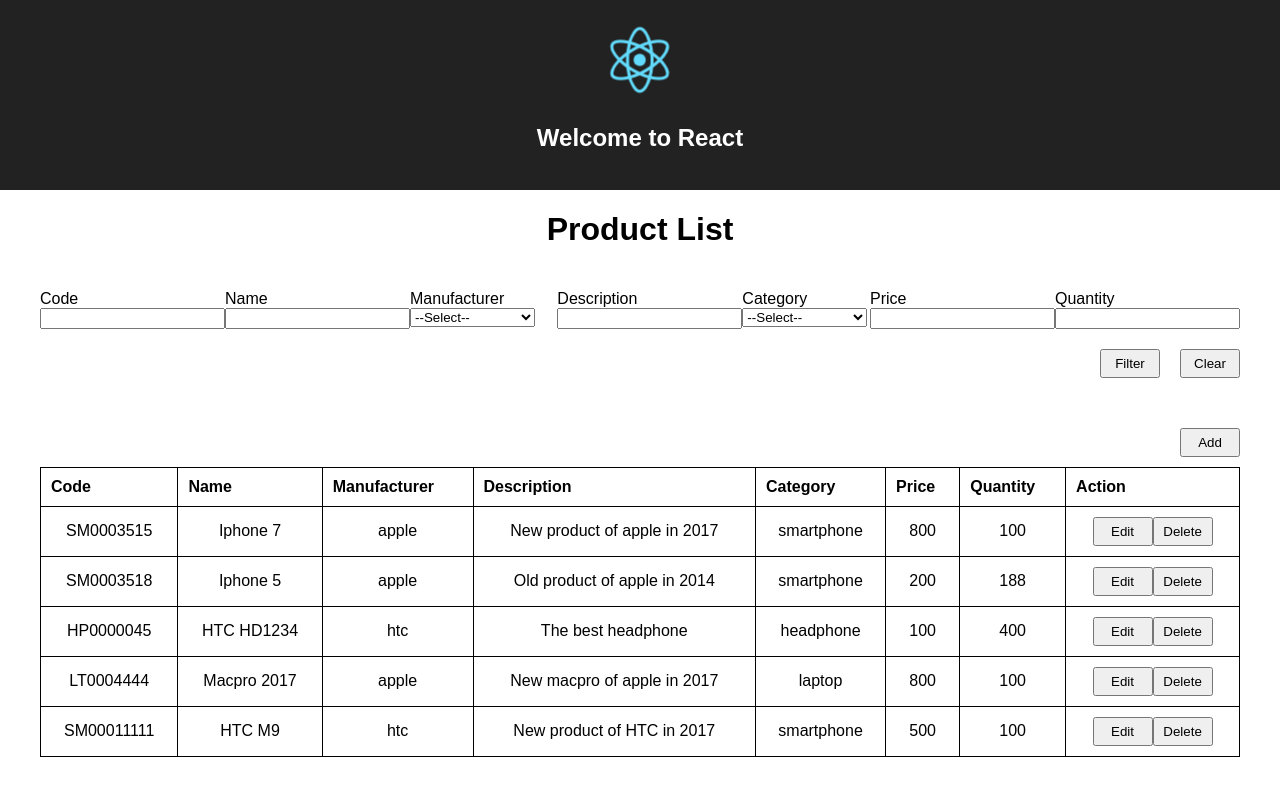
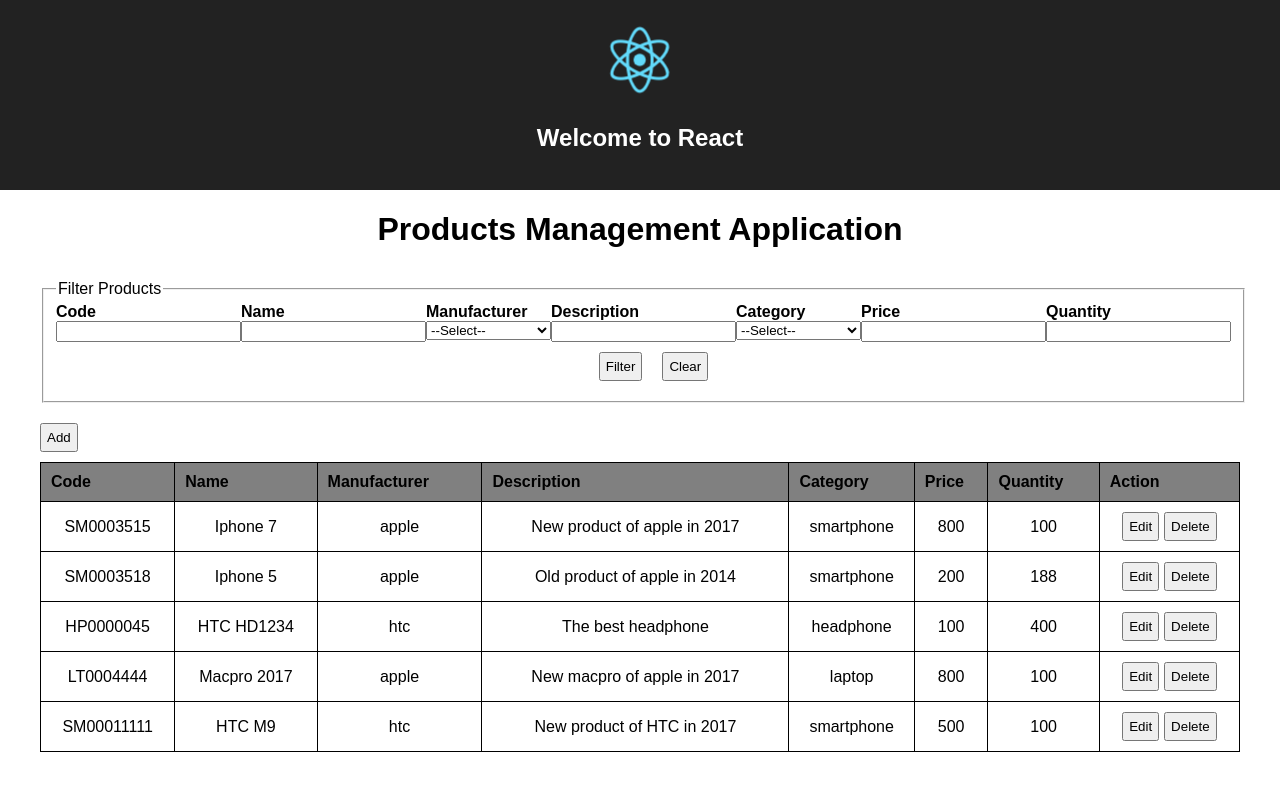
Before and after one commit to phamcanhqn/react, a React (Create React App) app in the folder practice-2/: page / in a window 1280 px wide. Shown: the top 796 px of the page. Built offline with nearby package versions, Linux system fonts and the light colour scheme.

Commit message:
Update UI and fix some bug

```diff
--- a/practice-2/src/commons/button/style/Button.css
+++ b/practice-2/src/commons/button/style/Button.css
@@ -1,4 +1,3 @@
 button {
-  padding: 10px;
-  width: 80px;
+  padding: 5px;
 }
--- a/practice-2/src/products-manage/ProductsManage.js
+++ b/practice-2/src/products-manage/ProductsManage.js
@@ -53,9 +53,9 @@
 
   //================== Handle sort==================
   handleSortAction = (target, sortBy) => {
-    const sortIcon = target.getElementsByClassName('sort-icon')[0];
-    const sortType = this.checkSortType(sortIcon);
-    const productsSorted = ProductHelpers.sortProductList(sortBy, sortType, this.state.products);
+    const sortIcon = target.getElementsByClassName('sort-icon')[0],
+      sortType = this.checkSortType(sortIcon),
+      productsSorted = ProductHelpers.sortProductList(sortBy, sortType, this.state.products);
 
     this.setState({
       sortType,
@@ -76,6 +76,11 @@
 
   //============ Handle Edit Action =================
   handleEditAction = (id) => {
+    if (this.state.actionType) {
+      alert('Please save your current data!');
+      return;
+    }
+
     this.setState(() => {
       const product = ProductHelpers.findProductById(id, this.state.products);
       const productEditing = Object.assign({}, product);
@@ -120,6 +125,7 @@
 
       return {
         products: preState.products,
+        actionType: '',
         productEditing: {}
       }
     });
@@ -127,6 +133,11 @@
 
   //========== Handle add new product========
   handleAddProductAction = () => {
+    if (this.state.actionType) {
+      alert('Please save your current data!');
+      return;
+    }
+
     this.setState(preState => {
       const dataReturn = ProductHelpers.addEmptyProduct(preState.products);
 
@@ -153,7 +164,7 @@
 		return (
       <div className='products-manage'>
         <h1>
-          Product List
+          Products Management Application
         </h1>
         <FilterProduct
           formRef={form => {this.filterForm = form}}
--- a/practice-2/src/products-manage/filter-product/FilterProduct.js
+++ b/practice-2/src/products-manage/filter-product/FilterProduct.js
@@ -29,32 +29,26 @@
     return !ProductHelpers.compareObject(this.props.filterValue, nextProps.filterValue);
   }
 
-  render() {
-    return (
-      <form className="filter-form" ref={this.props.formRef}>
-        <div className="filter-value">
-        { this.props.filterColumns.map((col) => {
-          if (col.name === 'action') return null;
-
+  renderElementByType = (type, name) => {
     let element;
 
-            switch (col.elementType){
+    switch (type){
       case 'input':
         element = (
             <Input
-                      name={col.name}
-                      className={`filter-input ${'filter-' + col.name}`}
-                      value={this.props.filterValue[col.name]}
+              name={name}
+              className={`filter-input ${'filter-' + name}`}
+              value={this.props.filterValue[name]}
               handleChange={this.handleChangeFilterValue} />
           );
         break;
       case 'dropdown':
         element = (
           <DropdownSelect
-                    name={col.name}
-                    className={`filter-dropdown ${'filter-' + col.name}`}
-                    options={this.props[col.name + 'Options']}
-                    value={this.props.filterValue[col.name]}
+            name={name}
+            className={`filter-dropdown ${'filter-' + name}`}
+            options={this.props[name + 'Options']}
+            value={this.props.filterValue[name]}
             handleChange={this.handleChangeFilterValue} />
         );
         break;
@@ -62,10 +56,22 @@
         element = null;
     }
 
+    return element;
+  }
+
+  render() {
+    return (
+      <form className="filter-form" ref={this.props.formRef}>
+        <fieldset>
+          <legend>Filter Products</legend>
+            <div className="filter-value">
+            { this.props.filterColumns.map((col) => {
+              if (!col.isAllowedFilter) return null;
+
                 return (
                   <label key={col.name}>
                     {col.display}
-                {element}
+                    {this.renderElementByType(col.elementType, col.name)}
                   </label>
                 );
               })
@@ -83,6 +89,7 @@
                 handleClick={this.handleClearAction}
                 label="Clear"/>
             </div>
+          </fieldset>
       </form>
     );
   }
--- a/practice-2/src/products-manage/filter-product/style/FilterProduct.css
+++ b/practice-2/src/products-manage/filter-product/style/FilterProduct.css
@@ -1,16 +1,25 @@
 .filter-form {
-  padding: 20px 0;
+  padding: 10px 0;
   width: 100%;
   margin: 0 auto;
+}
+.filter-form fieldset {
+  text-align: left;
 }
 
 .filter-value {
   display: flex;
+  font-weight: bold;
 }
+/*
+.filter-value .filter-input,
+.filter-value .filter-dropdown {
+  height: 20px;
+}*/
 
 .filter-button {
-  text-align: right;
-  margin: 20px 0;
+  text-align: center;
+  margin: 10px 0;
 }
 
 .filter-button button {
--- a/practice-2/src/products-manage/product-list-header/ProductListHeader.js
+++ b/practice-2/src/products-manage/product-list-header/ProductListHeader.js
@@ -7,8 +7,8 @@
 
 class ProductListHeader extends React.PureComponent {
 	handleSortClick = (event) => {
-    const sortBy = event.target.getAttribute('name');
-		this.props.handleSortClick(event.target, sortBy);
+    const sortBy = event.currentTarget.getAttribute('name');
+		this.props.handleSortClick(event.currentTarget, sortBy);
 	}
 
 	render() {
@@ -20,8 +20,10 @@
               return (
                 <th
                   key={col.name}
-                  className={col.name + "-column"}>
-                  <span className="header-title" name={col.name} onClick={col.isAllowedSort ? this.handleSortClick : null}>
+                  className={col.name + "-column"}
+                  name={col.name}
+                  onClick={col.isAllowedSort ? this.handleSortClick : null}>
+                  <span className="header-title">
                     {col.display}
                     <SortIcon className={`sort-icon ${this.props.sortBy === col.name ? this.props.sortType : ""}`} />
                   </span>
--- a/practice-2/src/products-manage/product-list-header/style/ProductListHeader.css
+++ b/practice-2/src/products-manage/product-list-header/style/ProductListHeader.css
@@ -1,6 +1,11 @@
+th {
+  background-color: gray;
+}
+
 .header-title {
 	display: flex;
   position: relative;
+  padding-left: 10px;
 }
 
 .asc-sort:before,
@@ -16,10 +21,10 @@
 }
 
 .asc-sort:before {
-  border-bottom-color: #666;
+  border-bottom-color: #000;
   margin-top: -9px;
 }
 .desc-sort:before {
-  border-top-color: #666;
+  border-top-color: #000;
   margin-top: 1px;
 }
--- a/practice-2/src/products-manage/product-list/style/ProductList.css
+++ b/practice-2/src/products-manage/product-list/style/ProductList.css
@@ -4,5 +4,5 @@
 
 .products-table th,td {
 	border: 1px solid ;
-  padding: 10px;
+  padding: 10px 0;
 }
--- a/practice-2/src/products-manage/product-row/style/ProductRow.css
+++ b/practice-2/src/products-manage/product-row/style/ProductRow.css
@@ -1,4 +1,4 @@
-button {
-  padding: 5px;
-  width: 60px;
+.btn-edit,
+.btn-save{
+  margin-right: 5px;
 }
--- a/practice-2/src/products-manage/style/ProductListManage.css
+++ b/practice-2/src/products-manage/style/ProductListManage.css
@@ -9,6 +9,7 @@
 }
 
 .btn-add {
-  float: right;
+  float: left;
+
   margin: 10px 0;
 }
```
Lines whose indentation alone changed are shown as unchanged.
